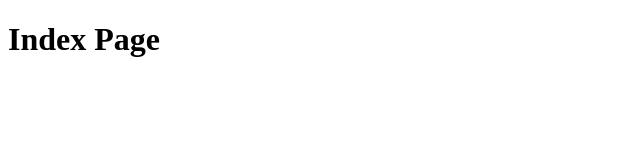
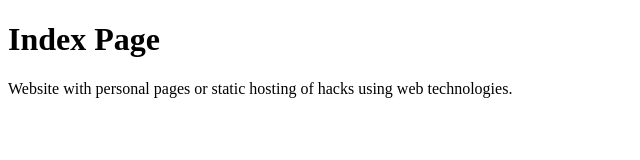
Before and after one commit to kunalkandekar/webhacks, a plain HTML site: page index.html in a window 1280 px wide. Shown: the whole page, without its empty margins (0-640 px from the left). Drawn offline with Linux system fonts and the light colour scheme.

Commit message:
Added stuff

```diff
--- a/index.html
+++ b/index.html
@@ -5,5 +5,8 @@
 </head>
 <body>
 <h1>Index Page</h1>
+<p>
+Website with personal pages or static hosting of hacks using web technologies.
+</p>
 </body>
 </html>
```
